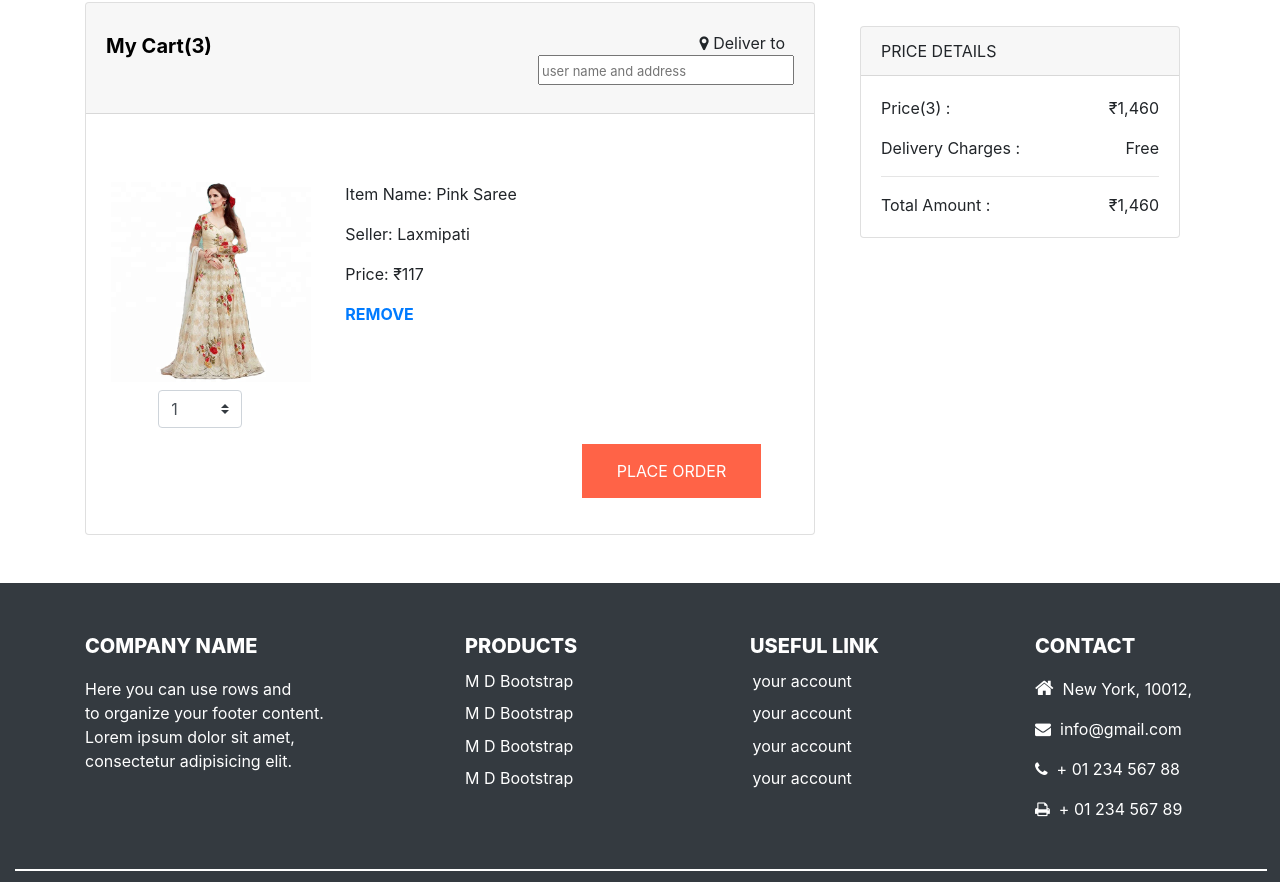
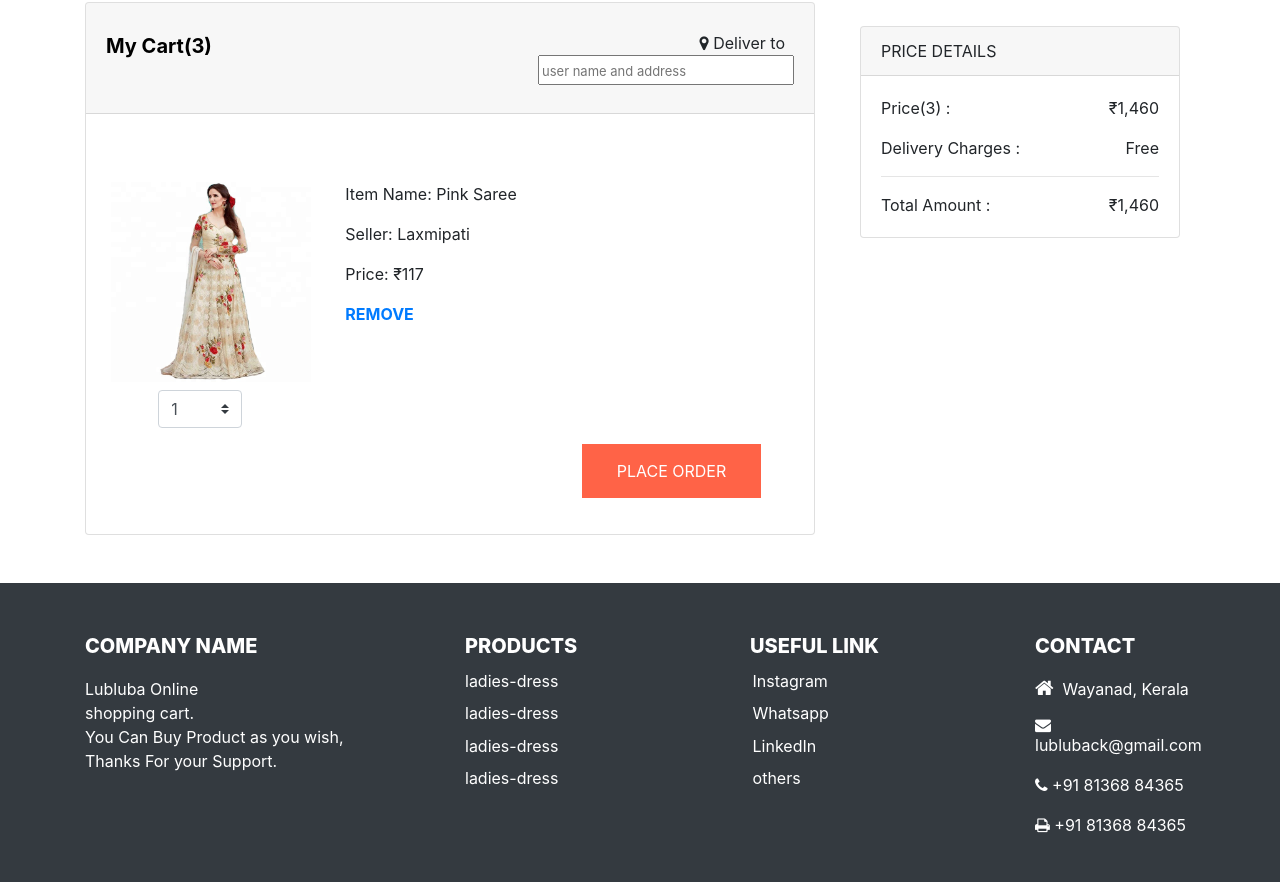
Before and after one commit to JiyadAhammad/ecommerce-freelance, a plain HTML site: page cart.html in a window 1280 px wide. Shown: the part 110-992 px from the top of the page. Drawn offline with nearby package versions, Linux system fonts and the light colour scheme.

Commit message:
use full link provided

```diff
--- a/cart.html
+++ b/cart.html
@@ -18,10 +18,9 @@
   <div class="container-fluid text-white" id="change-color">
     <div class="row" id="top-containt">
       <div class="col-4 text-center">
-        <a href="ecommerce.html"><img src="Images/shopping-logo.png" height="130px"
-            class="color logo-1 logo-sift"></a>
-        <div class="small-devices-logo"><a href="ecommerce.html"><img src="Images/pinterest_icon.png"
-              height="70px" class=" color logo-2 mt-1 ml-2"></a></div>
+        <a href="ecommerce.html"><img src="Images/shopping-logo.png" height="130px" class="color logo-1 logo-sift"></a>
+        <div class="small-devices-logo"><a href="ecommerce.html"><img src="Images/pinterest_icon.png" height="70px"
+              class=" color logo-2 mt-1 ml-2"></a></div>
       </div>
       <div class="col-8 pt-4 mt-1 text-center">
         <!-- <span class="dropdown dropdown-toggle profile" data-toggle="dropdown" style="color:black">
@@ -208,34 +207,37 @@
       <div class="row ">
         <div class="col-xl-4 col-lg-4 col-md-4 col-sm-12 col-12 footer pt-5">
           <p style="font-size:20px;text-transform: uppercase;font-weight: 800;" data-aos="slide-right">company name</p>
-          <p data-aos="slide-right">Here you can use rows and<br>
-            to organize your footer content.<br>
-            Lorem ipsum dolor sit amet,<br>
-            consectetur adipisicing elit.<br></p>
+          <p data-aos="slide-right">Lubluba Online<br>
+            shopping cart.<br>
+            You Can Buy Product as you wish,<br>
+            Thanks For your Support.<br></p>
         </div>
         <div class="col-xl-3 pt-5 hide-girl">
           <span style="font-size:20px;text-transform: uppercase;font-weight: 800;"
             data-aos="zoom-in-left">products</span><br>
-          <p style="margin-top:3%" data-aos="slide-up">M D Bootstrap</p>
-          <p style="margin-top:-3%" data-aos="slide-up">M D Bootstrap</p>
-          <p style="margin-top:-3%" data-aos="slide-up">M D Bootstrap</p>
-          <p style="margin-top:-3%;" data-aos="slide-up">M D Bootstrap</p>
+          <p style="margin-top:3%" data-aos="slide-up">ladies-dress</p>
+          <p style="margin-top:-3%" data-aos="slide-up">ladies-dress</p>
+          <p style="margin-top:-3%" data-aos="slide-up">ladies-dress</p>
+          <p style="margin-top:-3%;" data-aos="slide-up">ladies-dress</p>
         </div>
         <div class="col-xl-3 col-lg-4 col-md-4 col-sm-12 col-12 footer  pt-5">
-          <span style="font-size:20px;text-transform: uppercase;font-weight: 800;" class="text-center"
-            data-aos="zoom-in-left">useful link</span><br>
-          <p style="margin-top:3%;margin-left:1%;" data-aos="fade-up">your account</p>
-          <p style="margin-top:-3%;margin-left:1%;" data-aos="fade-up">your account</p>
-          <p style="margin-top:-3%;margin-left:1%;" data-aos="fade-up">your account</p>
-          <p style="margin-top:-3%;margin-left:1%;" data-aos="fade-up">your account</p>
+          <a href="#/"><span style="font-size:20px;text-transform: uppercase;font-weight: 800;color:white"
+              class="text-center" data-aos="zoom-in-left">useful link</span><br></a>
+          <p style="margin-top:3%;margin-left:1%;" data-aos="fade-up">Instagram</p>
+          <p style="margin-top:-3%;margin-left:1%;" data-aos="fade-up">Whatsapp</p>
+          <p style="margin-top:-3%;margin-left:1%;" data-aos="fade-up">LinkedIn</p>
+          <p style="margin-top:-3%;margin-left:1%;" data-aos="fade-up">others</p>
         </div>
         <div class="col-xl-2 col-lg-4 col-md-4 col-sm-12 col-12 footer pt-5 pb-3">
-          <p style="font-size:20px;text-transform: uppercase;font-weight: 800;" data-aos="slide-left">contact</p>
-          <p data-aos="fade-up"><i class="fa fa-home" aria-hidden="true" style="font-size:20px;"></i>&nbsp; New York,
-            10012,</p>
-          <p data-aos="fade-up"><i class="fa fa-envelope" aria-hidden="true"></i>&nbsp; info@gmail.com</p>
-          <p data-aos="fade-up"><i class="fa fa-phone" aria-hidden="true"></i>&nbsp; + 01 234 567 88</p>
-          <p data-aos="fade-up"><i class="fa fa-print" aria-hidden="true"></i>&nbsp; + 01 234 567 89</p>
+          <a href="#/">
+            <p style="font-size:20px;text-transform: uppercase;font-weight: 800;color:white" data-aos="slide-left">
+              contact</p>
+          </a>
+          <p data-aos="fade-up"><i class="fa fa-home" aria-hidden="true" style="font-size:20px;"></i>&nbsp; Wayanad,
+            Kerala </p>
+          <p data-aos="fade-up"><i class="fa fa-envelope" aria-hidden="true"></i>lubluback@gmail.com</p>
+          <p data-aos="fade-up"><i class="fa fa-phone" aria-hidden="true"></i>&nbsp;+91 81368 84365</p>
+          <p data-aos="fade-up"><i class="fa fa-print" aria-hidden="true"></i>&nbsp;+91 81368 84365</p>
         </div>
       </div>
     </div>
```
Also changed, not shown: Logged_in_product_page.html (+6 -8 lines), about-us.html (+4 -4 lines), all-top-container.html (+4 -4 lines), cart2.html (+26 -24 lines), cart3.html (+26 -24 lines), cart4.html (+26 -24 lines), cart5.html (+26 -24 lines), ecommerce-price-men.html (+4 -4 lines), ecommerce.html (+5 -6 lines), for-each-image.html (+23 -20 lines), for-each-image2.html (+23 -20 lines), for-each-image3.html (+23 -20 lines), for-each-image4.html (+23 -20 lines), for-each-image5.html (+23 -20 lines), 5 more files.
